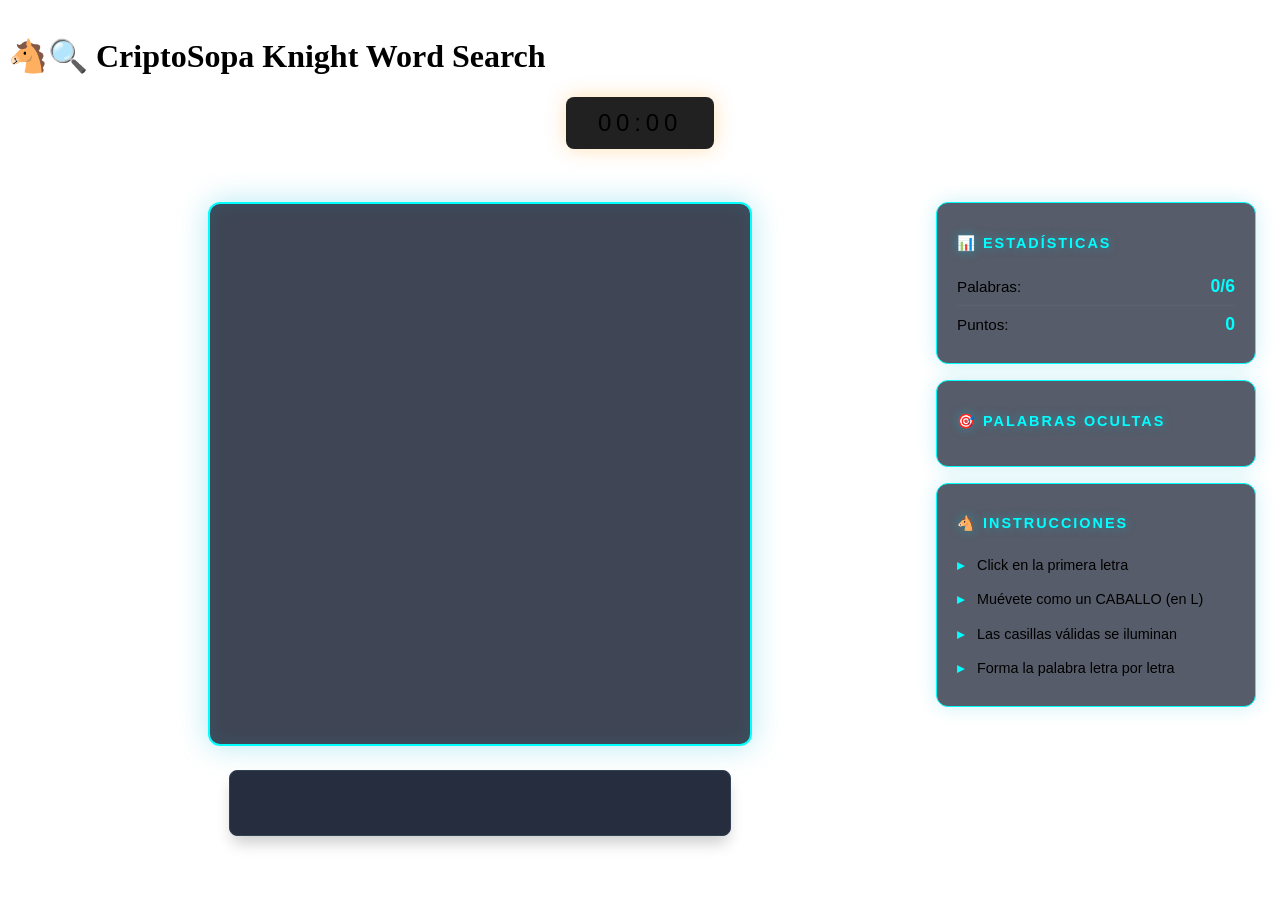
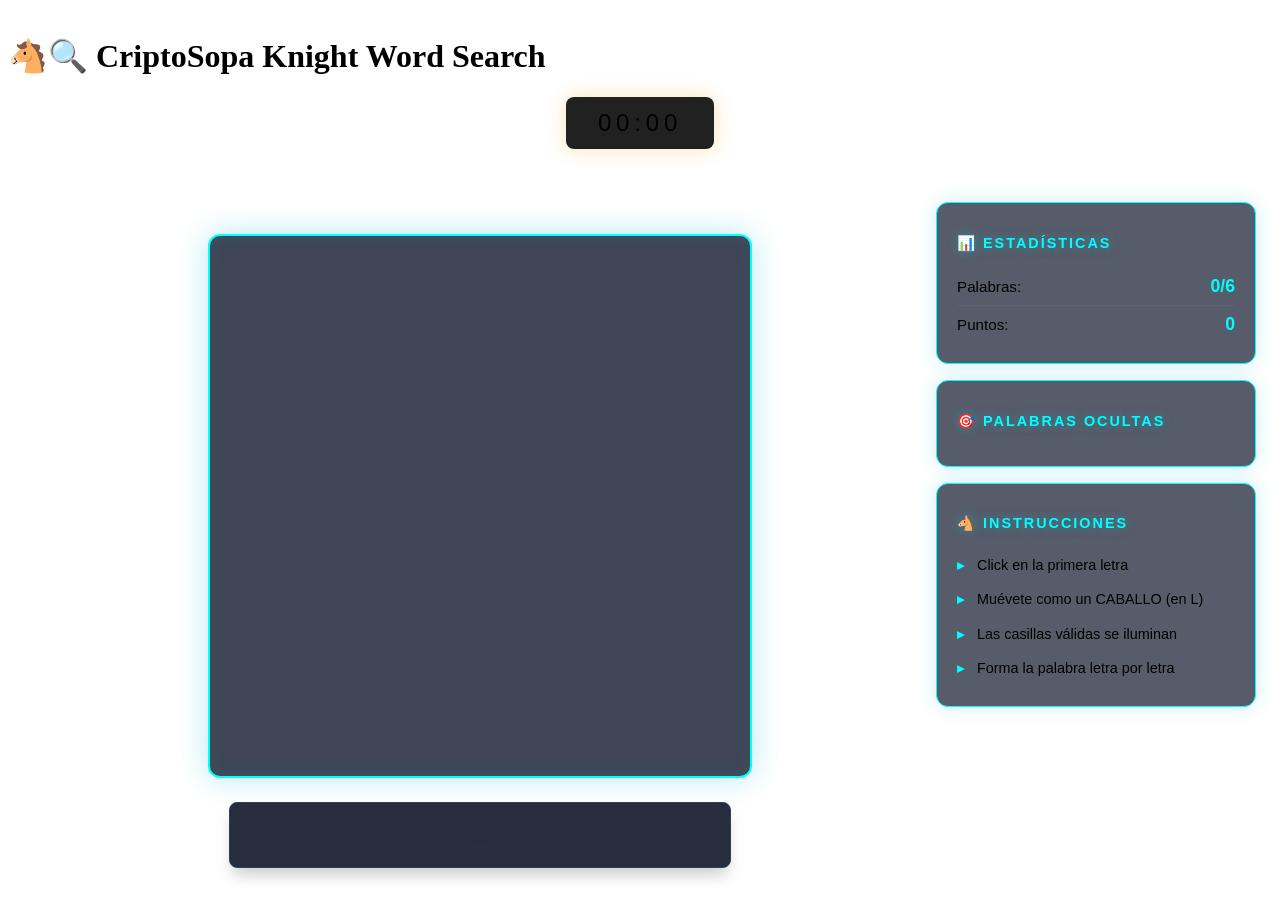

Fix: CriptoSopa — título centrado sobre el tablero (grid col 2)

--- a/games/criptosopa/css/criptosopa.css
+++ b/games/criptosopa/css/criptosopa.css
@@ -263,20 +263,21 @@
 
     .game-wrapper {
         grid-template-columns: auto 1fr 260px;
-        grid-template-rows: auto auto; /* auto en ambas filas para no cortar el contenido */
+        grid-template-rows: auto auto auto; /* fila 1=título, fila 2=timer, fila 3=tablero */
         align-items: start;
         padding: 0.75rem;
     }
 
-    /* Columna 1: panel lateral abarca ambas filas */
-    .cs-side-left    { grid-column: 1; grid-row: 1 / 3; align-self: center; }
+    /* Columna 1: panel lateral abarca las 3 filas */
+    .cs-side-left     { grid-column: 1; grid-row: 1 / 4; align-self: center; }
 
-    /* Columna 2: timer en fila 1, tablero en fila 2 */
-    .timer-container { grid-column: 2; grid-row: 1; }
-    .board-panel     { grid-column: 2; grid-row: 2; }
+    /* Columna 2: título fila 1, timer fila 2, tablero fila 3 */
+    .cs-title-section { grid-column: 2; grid-row: 1; }
+    .timer-container  { grid-column: 2; grid-row: 2; }
+    .board-panel      { grid-column: 2; grid-row: 3; }
 
-    /* Columna 3: info solo en fila 2 (se alinea con el tablero) */
-    .info-panel      { grid-column: 3; grid-row: 2; padding-top: 0; }
+    /* Columna 3: info en filas 2-3 para alinearse con timer+tablero */
+    .info-panel       { grid-column: 3; grid-row: 2 / 4; padding-top: 0; }
 
     .board-container {
         padding: 0.75rem;
@@ -838,7 +839,6 @@
     animation: neonPulse 3s ease-in-out infinite;
     text-transform: uppercase;
     margin-top: 0.3rem;
-    margin-left: 4rem; /* ~ancho del logo 3.5rem + 10px gap */
 }
 
 /* Ocultar subtítulo en mobile (igual que antes) */
